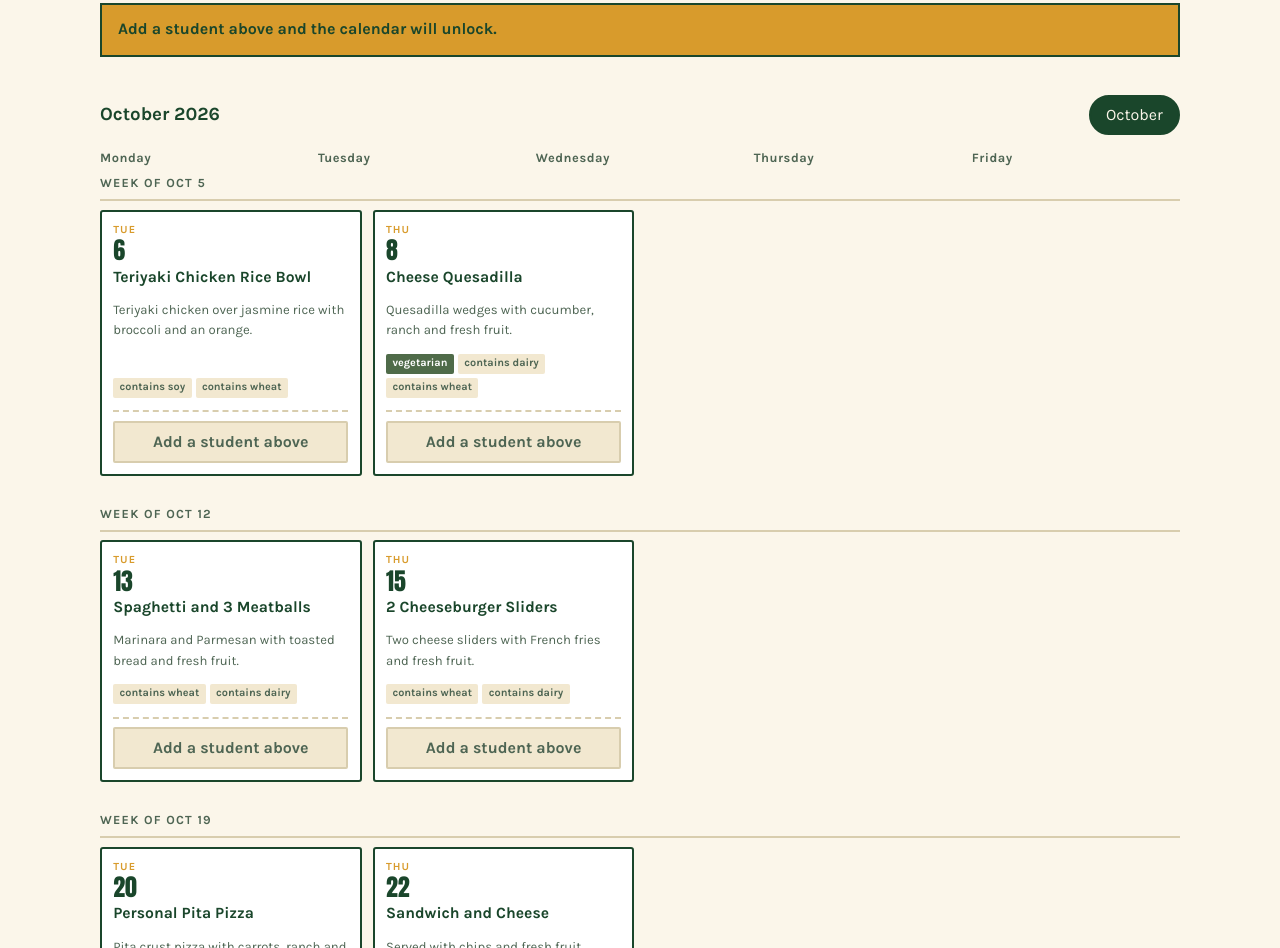
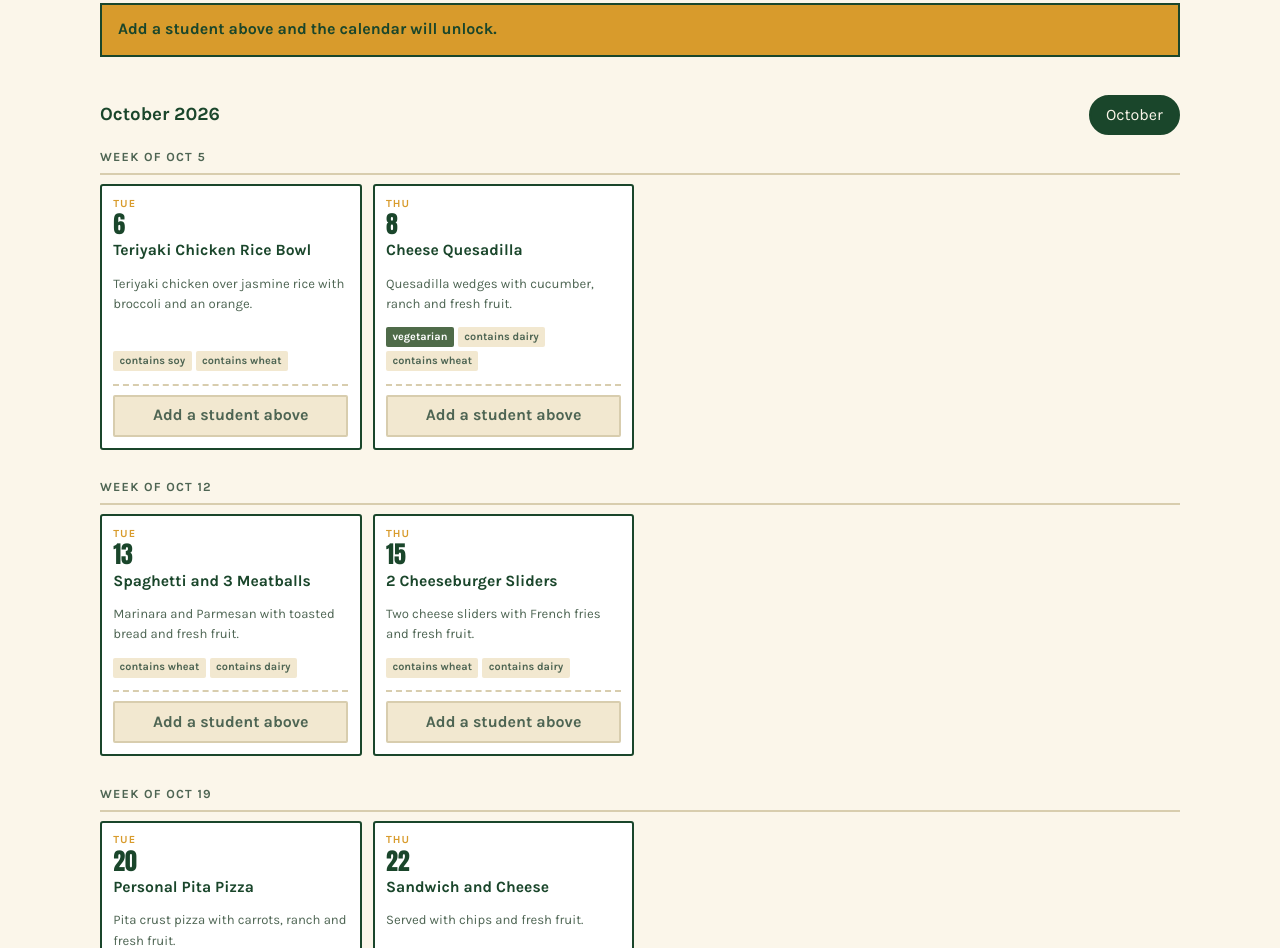
Before and after one commit to elliebusmire/orderlunchbus, a website: page index.html in a window 1280 px wide. Shown: the part 1006-1954 px from the top of the page. Drawn offline with Linux system fonts and the light colour scheme.

Commit message:
Update index.html

```diff
--- a/index.html
+++ b/index.html
@@ -97,10 +97,6 @@
       <div class="month-switch" id="monthSwitch"></div>
     </div>
 
-    <div class="weekhead">
-      <span>Monday</span><span>Tuesday</span><span>Wednesday</span><span>Thursday</span><span>Friday</span>
-    </div>
-
     <div class="grid" id="grid"></div>
 
     <div class="legend">
@@ -148,6 +144,7 @@
   <p><strong id="dlgWho"></strong></p>
   <p id="dlgDesc"></p>
   <div id="dlgOptions"></div>
+  <p id="dlgError" class="dlg-error"></p>
   <div class="dialog-foot">
     <button class="btn primary" type="button" id="dlgAdd">Add to order</button>
     <button class="btn ghost" type="button" id="dlgCancel">Cancel</button>
```
